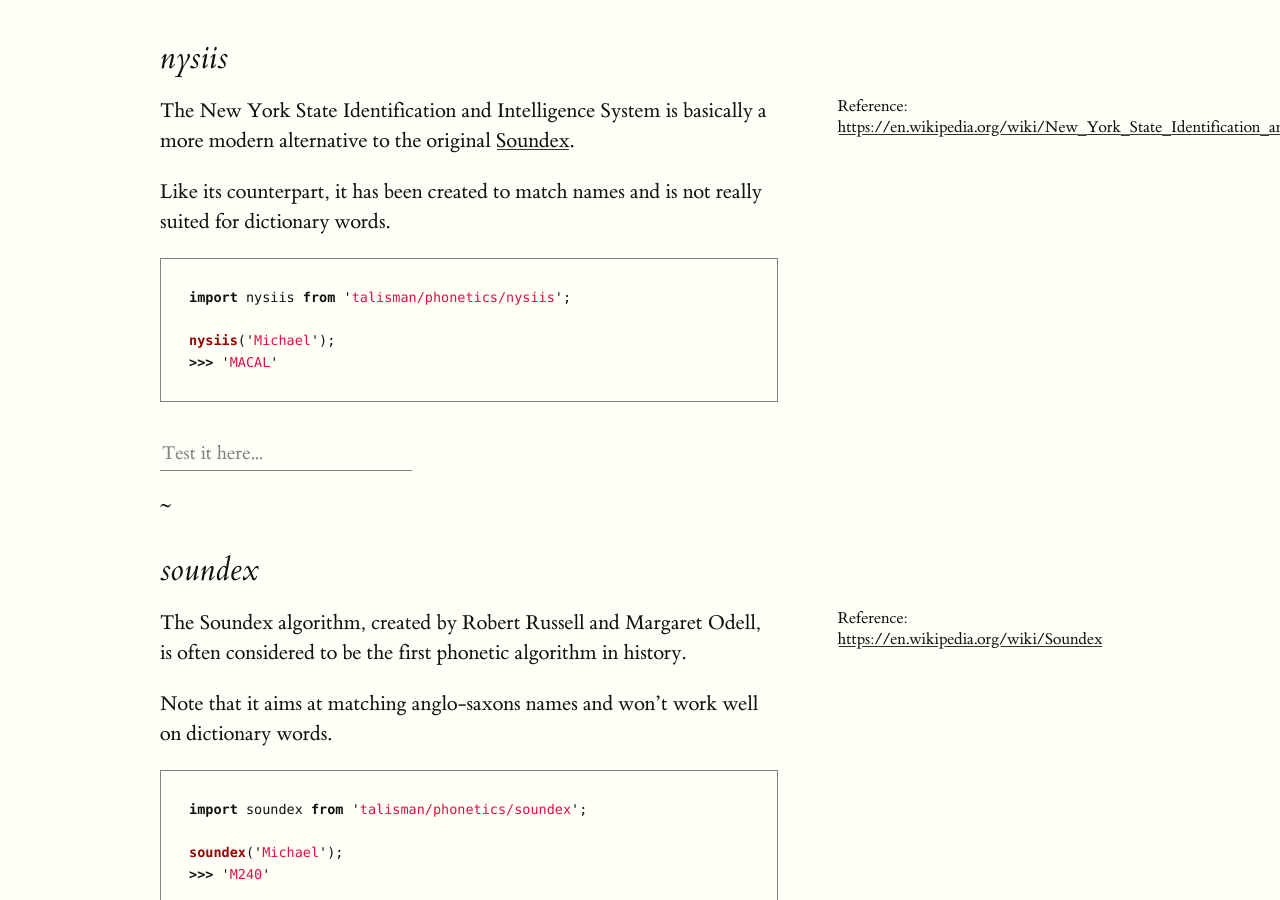
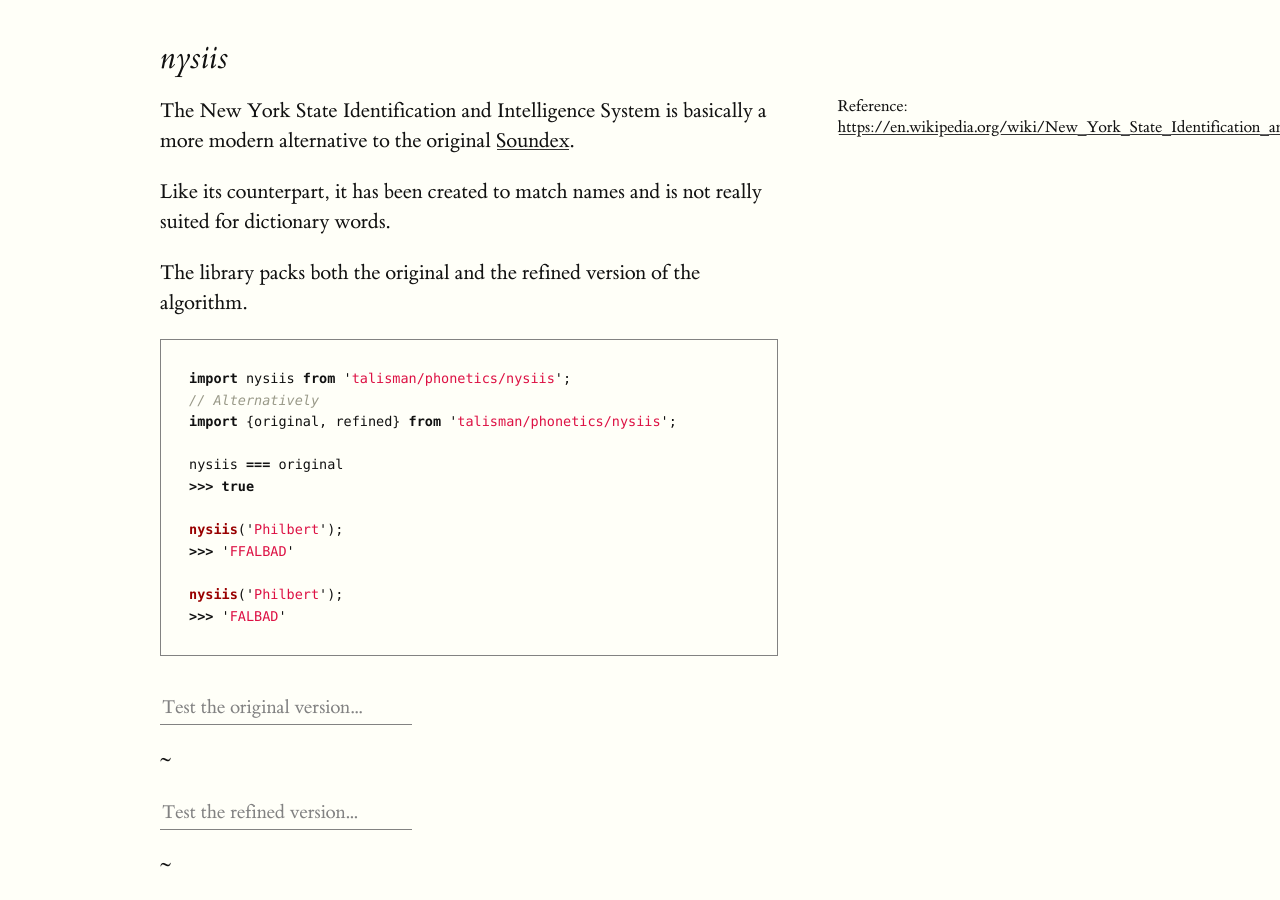
Before and after one commit to Yomguithereal/talisman, a Jekyll site: the page built from phonetics.md, in a window 1280 px wide and 900 px high, scrolled down 4681 px. Built offline with Jekyll 4.4.1, drawn with Linux system fonts in a browser that asks for light colours.

Commit message:
Adding the refined nysiis

````diff
--- a/_js/phonetics.js
+++ b/_js/phonetics.js
@@ -7,7 +7,7 @@ import cologne from 'talisman/phonetics/cologne';
 import doubleMetaphone from 'talisman/phonetics/doubleMetaphone';
 import metaphone from 'talisman/phonetics/metaphone';
 import mra from 'talisman/phonetics/mra';
-import nysiis from 'talisman/phonetics/nysiis';
+import nysiis, {refined} from 'talisman/phonetics/nysiis';
 import soundex from 'talisman/phonetics/soundex';
 
 const doubleMetaphoneRenderer = code => `[${code[0]}, ${code[1]}]`;
@@ -18,5 +18,6 @@ render(<PhoneticTester algorithm={cologne} />, document.getElementById('cologne-
 render(<PhoneticTester algorithm={doubleMetaphone} codeRenderer={doubleMetaphoneRenderer} />, document.getElementById('double-metaphone-mount'));
 render(<PhoneticTester algorithm={metaphone} />, document.getElementById('metaphone-mount'));
 render(<PhoneticTester algorithm={mra} />, document.getElementById('mra-mount'));
-render(<PhoneticTester algorithm={nysiis} />, document.getElementById('nysiis-mount'));
+render(<PhoneticTester algorithm={nysiis} placeholder="Test the original version..." />, document.getElementById('nysiis-original-mount'));
+render(<PhoneticTester algorithm={refined} placeholder="Test the refined version..." />, document.getElementById('nysiis-refined-mount'));
 render(<PhoneticTester algorithm={soundex} />, document.getElementById('soundex-mount'));
--- a/phonetics.md
+++ b/phonetics.md
@@ -188,14 +188,25 @@ The New York State Identification and Intelligence System is basically a more mo
 
 Like its counterpart, it has been created to match names and is not really suited for dictionary words.
 
+The library packs both the original and the refined version of the algorithm.
+
 ```js
 import nysiis from 'talisman/phonetics/nysiis';
+// Alternatively
+import {original, refined} from 'talisman/phonetics/nysiis';
 
-nysiis('Michael');
->>> 'MACAL'
+nysiis === original
+>>> true
+
+nysiis('Philbert');
+>>> 'FFALBAD'
+
+nysiis('Philbert');
+>>> 'FALBAD'
 ```
 
-<div id="nysiis-mount"></div>
+<div id="nysiis-original-mount"></div>
+<div id="nysiis-refined-mount"></div>
 
 <h2 id="soundex">soundex</h2>
 
````
Also changed, not shown: assets/dist/phonetics.js.
